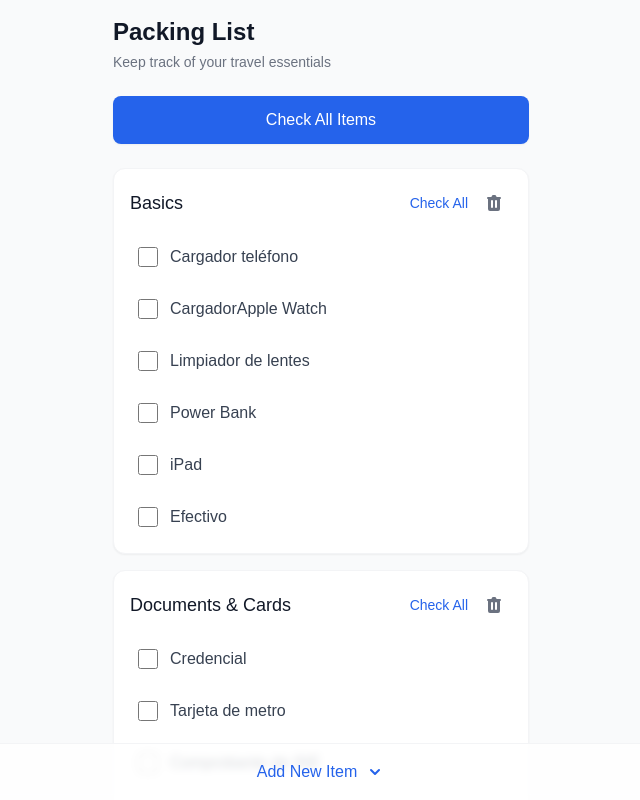
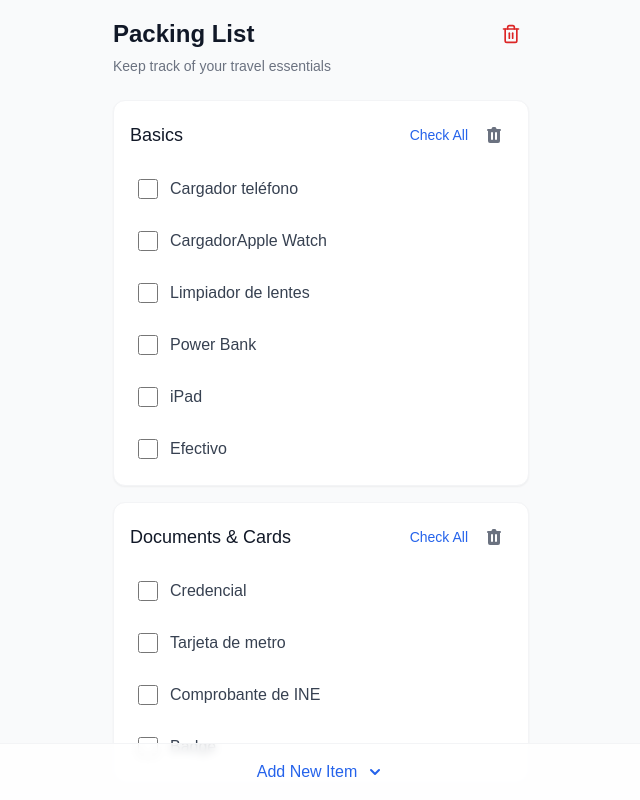
Before and after one commit to HugoLiconV/packing-list, a Next.js app: page / in a window 1280 px wide. Shown: the top 800 px of the page, without its empty margins (319-959 px from the left). Built offline with nearby package versions, Linux system fonts and the light colour scheme.

Commit message:
add delete all button

```diff
--- a/package.json
+++ b/package.json
@@ -9,6 +9,7 @@
     "lint": "next lint"
   },
   "dependencies": {
+    "lucide-react": "^0.454.0",
     "next": "15.0.1",
     "next-pwa": "^5.6.0",
     "react": "^18.2.0",
--- a/src/app/page.tsx
+++ b/src/app/page.tsx
@@ -4,6 +4,7 @@ import { PackingItem, DEFAULT_ITEMS } from "../constants/items";
 import { PackingSection } from "../components/PackingSection";
 import { Toaster, toast } from "react-hot-toast";
 import { CollapsibleAddForm } from "../components/CollapsibleAddForm";
+import { DeleteAllButton } from "components/components/DeleteAllButton";
 
 export default function Home() {
   const [items, setItems] = useState<PackingItem[]>([]);
@@ -21,6 +22,8 @@ export default function Home() {
   useEffect(() => {
     if (items.length > 0) {
       localStorage.setItem("packingListItems", JSON.stringify(items));
+    } else {
+      localStorage.removeItem("packingListItems");
     }
   }, [items]);
 
@@ -30,11 +33,6 @@ export default function Home() {
         item.id === itemId ? { ...item, checked: !item.checked } : item
       )
     );
-  };
-
-  const toggleAll = () => {
-    const areAllChecked = items.every(item => item.checked);
-    setItems(items.map(item => ({ ...item, checked: !areAllChecked })));
   };
 
   const toggleSection = (category: string) => {
@@ -160,24 +158,23 @@ export default function Home() {
 
   return (
     <div className="min-h-screen bg-gray-50">
-      <div className="max-w-md mx-auto p-4 pb-32">
+      <div
+        className="max-w-md mx-auto p-4 pb-32"
+        style={{
+          paddingBottom: "calc(20px + env(safe-area-inset-bottom, 0px))"
+        }}
+      >
         <header className="mb-6">
-          <h1 className="text-2xl font-semibold text-gray-900">Packing List</h1>
+          <div className="flex items-center justify-between">
+            <h1 className="text-2xl font-semibold text-gray-900">
+              Packing List
+            </h1>
+            <DeleteAllButton items={items} setItems={setItems} />
+          </div>
           <p className="text-gray-500 text-sm mt-1">
             Keep track of your travel essentials
           </p>
         </header>
-
-        <div className="mb-6">
-          <button
-            onClick={toggleAll}
-            className="w-full bg-blue-600 hover:bg-blue-700 text-white px-4 py-3 rounded-lg font-medium transition-colors shadow-sm"
-          >
-            {items.every(item => item.checked)
-              ? "Uncheck All Items"
-              : "Check All Items"}
-          </button>
-        </div>
 
         <main className="space-y-4">
           {Object.entries(groupedItems).map(([category, categoryItems]) => (
--- /dev/null
+++ b/src/components/DeleteAllButton.tsx
@@ -0,0 +1,90 @@
+import { useState, useEffect, useCallback, useRef } from "react";
+import { Trash2 } from "lucide-react";
+import { toast } from "react-hot-toast";
+import { PackingItem } from "../constants/items";
+
+interface DeleteAllButtonProps {
+  items: PackingItem[];
+  setItems: (items: PackingItem[]) => void;
+}
+
+export function DeleteAllButton({ items, setItems }: DeleteAllButtonProps) {
+  const [showLabel, setShowLabel] = useState(false);
+  const timeoutId = useRef<NodeJS.Timeout | null>(null);
+
+  const resetLabel = useCallback(() => {
+    setShowLabel(false);
+  }, []);
+
+  useEffect(() => {
+    return () => {
+      if (timeoutId.current) clearTimeout(timeoutId.current);
+    };
+  }, []);
+
+  const handleClick = () => {
+    if (!showLabel) {
+      setShowLabel(true);
+      timeoutId.current = setTimeout(resetLabel, 3000);
+    } else {
+      if (
+        window.confirm(
+          "Are you sure you want to delete all items? This cannot be undone."
+        )
+      ) {
+        const oldItems = [...items];
+        setItems([]);
+
+        toast(
+          t => (
+            <div className="flex items-center gap-4">
+              <span>Deleted all items</span>
+              <button
+                onClick={() => {
+                  setItems(oldItems);
+                  toast.dismiss(t.id);
+                }}
+                className="px-4 py-2 text-base font-medium text-blue-600 hover:text-blue-700 bg-blue-50 rounded-lg active:bg-blue-100 transition-colors"
+              >
+                Undo
+              </button>
+            </div>
+          ),
+          {
+            duration: 4000,
+            position: "bottom-center",
+            className: "bg-white text-gray-900 px-4 py-3",
+            icon: "🗑️"
+          }
+        );
+      }
+      resetLabel();
+    }
+  };
+
+  if (items.length === 0) return null;
+
+  return (
+    <button
+      onClick={handleClick}
+      className="flex items-center transition-colors text-red-600"
+    >
+      <div
+        className={`px-2 py-2 flex items-center gap-2 ${
+          showLabel ? "pr-0" : ""
+        }`}
+      >
+        <Trash2 size={20} />
+      </div>
+      <div
+        className={`overflow-hidden transition-all duration-200 ease-out ${
+          showLabel ? "w-[108px] pr-3" : "w-0 pr-0"
+        }`}
+      >
+        <span className="text-sm font-medium whitespace-nowrap">
+          Remove all items
+        </span>
+      </div>
+    </button>
+  );
+}
--- a/src/components/PackingSection.tsx
+++ b/src/components/PackingSection.tsx
@@ -64,7 +64,7 @@ export function PackingSection({
             </h3>
             <p className="text-gray-600 mb-4">
               Are you sure you want to delete &quot;{category}&quot; and all its
-              items? This cannot be undone.
+              items?
             </p>
             <div className="flex justify-end gap-3">
               <button
```
Also changed, not shown: 1 other file (tests, documents, lock files or other folders).
